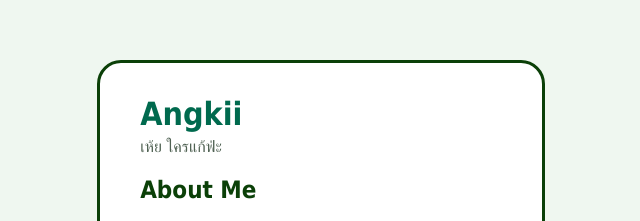
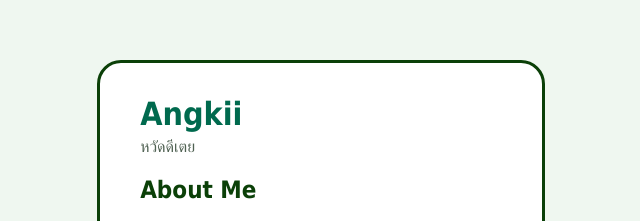
Before and after one commit to Angkii30/Software-Dev, a plain HTML site: page index.html in a window 1280 px wide. Shown: the part 161-382 px from the top of the page, 319-959 px from the left. Drawn offline with Linux system fonts and the light colour scheme.

Commit message:
Update index.html

```diff
--- a/index.html
+++ b/index.html
@@ -9,7 +9,7 @@
 <body>
   <main class="card">
     <h1>Angkii</h1>
-    <p class="tagline">เห้ย ใครแก้ฟ่ะ</p>
+    <p class="tagline">หวัดดีเตย</p>
 
     <h2>About Me</h2>
     <p>--- On the way to becoming a better developer! ---</p>
```
